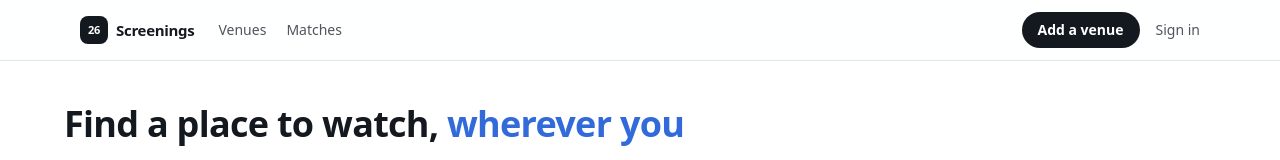
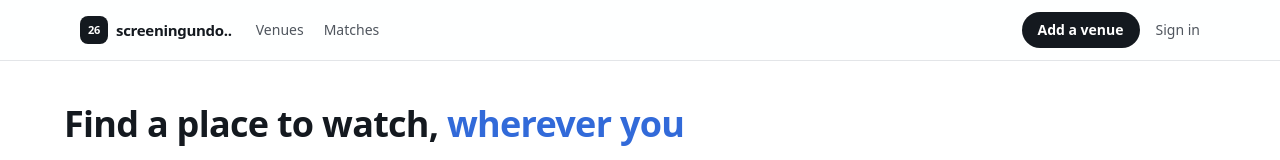
Before and after one commit to alimanhal/screeningundo, a Next.js app: page / in a window 1280 px wide. Shown: the top 160 px of the page. Built offline with nearby package versions, Linux system fonts and the light colour scheme; no server answers; the database is empty.

Commit message:
name changed

```diff
--- a/src/components/layout/site-header.tsx
+++ b/src/components/layout/site-header.tsx
@@ -11,7 +11,7 @@ function Wordmark() {
       >
         26
       </span>
-      <span className="display text-[15px] text-ink">Screenings</span>
+      <span className="display text-[15px] text-ink">screeningundo..</span>
     </Link>
   );
 }
```
